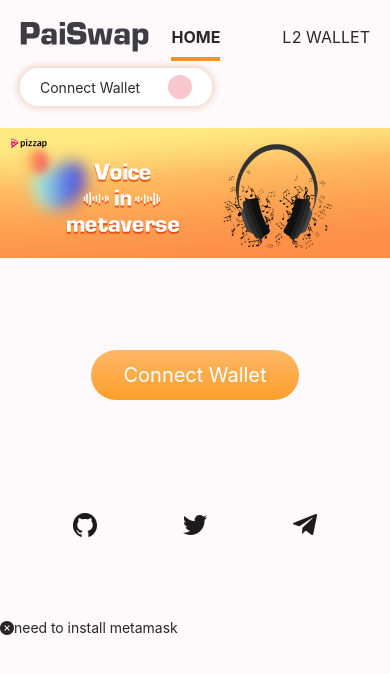
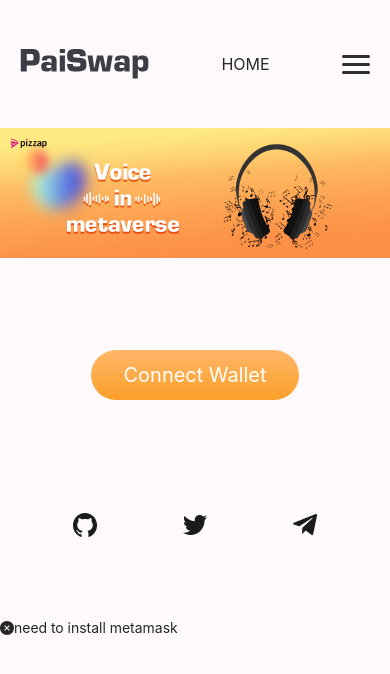
Before and after one commit to renyanduo/PAISwap-frontend, a React (Create React App) app: page / in a window 390 px wide. Shown: the top 674 px of the page. Built offline with nearby package versions, Linux system fonts and the light colour scheme.

Commit message:
适配手机

```diff
--- a/src/components/app-header/index.jsx
+++ b/src/components/app-header/index.jsx
@@ -7,6 +7,8 @@
 import { useHistory, useLocation } from 'react-router-dom'
 import { setUserAddress } from '@/store/action'
 import { message } from 'antd'
+
+import burger from '@/assets/images/burger.png'
 
 function Index(props) {
   const userAddress = useSelector(state => state.address)
@@ -28,10 +30,10 @@
     //     address: window.ethereum.selectedAddress || ''
     //   })
     // )
-    if (isMobile()) {
-      document.getElementById('root').style.display = 'none'
-      message.error('The mobile version is temporarily unavailable, please use the desktop version')
-    }
+    // if (isMobile()) {
+    //   document.getElementById('root').style.display = 'none'
+    //   message.error('The mobile version is temporarily unavailable, please use the desktop version')
+    // }
   }, [])
 
   window.ethereum && window.ethereum.on('chainChanged', _chainId => window.location.reload())
@@ -48,9 +50,10 @@
 
   return (
     <header className="header flex items-center">
-      <div className="header-wrap flex justify-between items-center flex-wrap sm:flex-nowrap">
+      <div className="header-wrap flex justify-between items-center flex-nowrap">
         <img src={logo} alt="piswap" className="logo" />
-        <div className="header-title">
+        <>
+        <div className="header-title hidden sm:block">
           <span
             className={location.pathname === '/' ? 'active' : ''}
             onClick={() => {
@@ -66,11 +69,22 @@
             L2 WALLET
           </span>
         </div>
-        <div className="mt-4 sm:mt-0">
+        <div className="header-title block sm:hidden">
+          {
+            location.pathname === '/l2wallet' ? 'L2 WALLET' : 'HOME'
+          }
+        </div>
+        </>
+        <>
+        <div className="mt-4 hidden sm:mt-0 sm:block">
           <ConnectWallet>
             <Button>{userAddress ? userAddress : 'Connect Wallet'}</Button>
           </ConnectWallet>
         </div>
+        <div className="burger block sm:hidden">
+          <img src={burger} alt="" />
+        </div>
+        </>
       </div>
     </header>
   )
--- a/src/components/app-header/index.scss
+++ b/src/components/app-header/index.scss
@@ -44,4 +44,9 @@
       }
     }
   }
+
+  .burger {
+    width: 28px;
+    height: 19px;
+  }
 }
--- a/src/pages/index/index.jsx
+++ b/src/pages/index/index.jsx
@@ -9,7 +9,7 @@
 import { numFormat } from '@/util'
 import Loading from '@/components/loading'
 import SwitchNetwork from '@/components/SwitchNetwork'
-import { TESTNET_MAIN, TESTNET_CHILD, MAINNET_MAIN, MAINNET_CHILD } from '@/util/config'
+import { MAINNET_MAIN, MAINNET_CHILD } from '@/util/config'
 
 import banner from '@/assets/images/banner.png'
 
@@ -25,7 +25,6 @@
   const [depositAmount, setDepositAmount] = useState('')
   const [totalBalance, setTotalBalance] = useState(0)
   const [totalSupply, setTotalSupply] = useState(0)
-  const [userBalance, setUserBalance] = useState(0) // 挖矿赚取PNFT
   const [stakingAmount, setStakingAmount] = useState(0)
   const [pendingReward, setPendingReward] = useState(0) // 挖矿赚取
   const [balance, setBalance] = useState(0) // 钱包余额
@@ -138,19 +137,6 @@
       .then(function (result) {
         console.log(web3.utils.fromWei(result))
         setTotalSupply(web3.utils.fromWei(result))
-      })
-      // .catch(err => message.error(err.message))
-  }
-
-  // 挖矿赚取PNFT
-  const getUserBalance = () => {
-    let MyContract = new web3.eth.Contract(ABI, PNFT_CONTRACT_ADDRESS)
-    MyContract.methods
-      .balanceOf(address)
-      .call()
-      .then(function (result) {
-        console.log(web3.utils.fromWei(result))
-        setUserBalance(web3.utils.fromWei(result))
       })
       // .catch(err => message.error(err.message))
   }
--- a/src/pages/l2wallet/index.jsx
+++ b/src/pages/l2wallet/index.jsx
@@ -11,7 +11,7 @@
 import SmallModal from '@/components/SmallModal'
 import SwitchNetwork from '@/components/SwitchNetwork'
 import { useHistory, useLocation } from 'react-router-dom'
-import { TESTNET_MAIN, TESTNET_CHILD, MAINNET_MAIN, MAINNET_CHILD } from '@/util/config'
+import { MAINNET_MAIN, MAINNET_CHILD } from '@/util/config'
 
 import piLogo from '@/assets/images/pi.png'
 import pizza from '@/assets/images/pizza.png'
@@ -531,7 +531,7 @@
         <div className="success-modal flex flex-col	items-center">
           <div className="title">Confirm Swap</div>
           <img src={hand} alt="" className="img-hand" />
-          <div className="desc text-center">Transaction Submitted<br /><span className="orange">The current transaction is submitted successfully, please wait patiently for the confirmation of the block. You can view the order details on the event page of Metamask.</span></div>
+          <div className="desc text-center">Transaction Submitted</div>
           <Button onClick={()=>setShowSuccess(false)}>Close</Button>
         </div>
       </SmallModal>
--- a/src/pages/l2wallet/index.scss
+++ b/src/pages/l2wallet/index.scss
@@ -1,5 +1,5 @@
 .l2-wallet-content {
-  width: 720px;
+  max-width: 720px;
   margin: 0 auto;
   background: #ffffff;
   box-shadow: 0px 0px 30px 0px rgba(186, 184, 191, 0.35);
```
Also changed, not shown: src/assets/images/burger.png (added).
